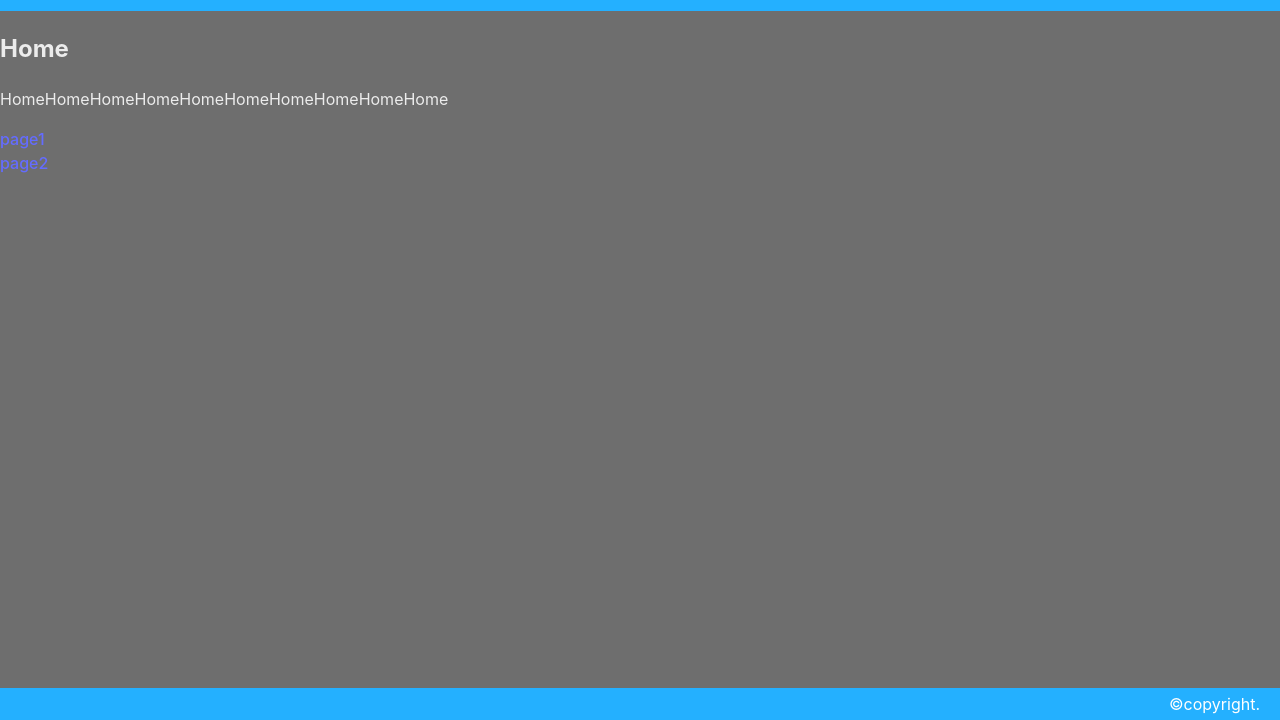
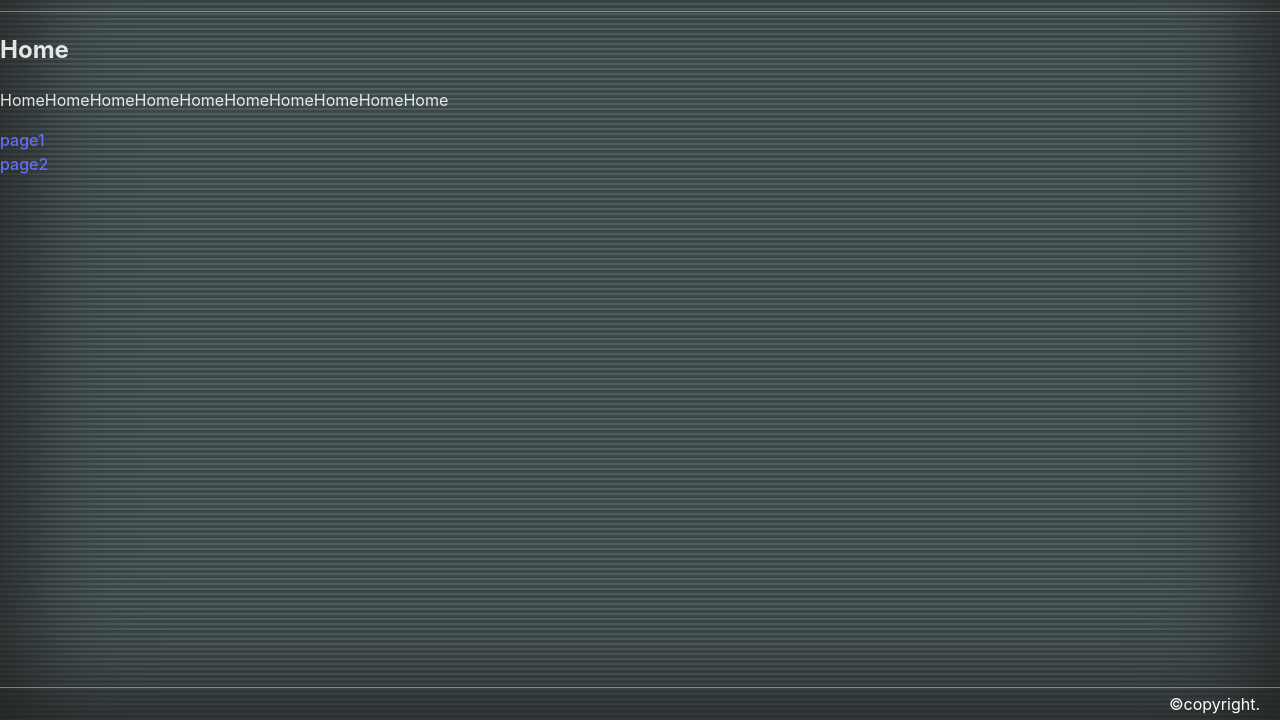
Before and after one commit to scandamus/static_screen, a website built with Vite: page index.html in a window 1280 px wide. Shown: the part 80-800 px from the top of the page. Built offline with nearby package versions, Linux system fonts and the light colour scheme.

Commit message:
:sparkles:[add]走査線+inset shadow

```diff
--- a/css/style.css
+++ b/css/style.css
@@ -35,6 +35,10 @@ body {
   display: flex;
   flex-direction: column;
   justify-content: space-between;
+  background-blend-mode: overlay;
+  background-image:repeating-linear-gradient(0deg, #a8a8a8, #a8a8a8 2px, transparent 2px, transparent 5px);
+  background-color: #3c4748;
+  box-shadow: inset 0 0 100px 20px #222;
 }
 
 /* mainHeader */
@@ -42,7 +46,7 @@ body {
   display: flex;
   align-items: center;
   justify-content: space-between;
-  background-color: rgb(36, 176, 255);
+  border-bottom: 1px solid rgba(255,255,255,0.4);
 }
 
 .mainHeader a {
@@ -85,7 +89,7 @@ body {
   height: 2em;
   line-height: 2em;
   padding: 0 20px;
-  background-color: rgb(36, 176, 255);
+  border-top: 1px solid rgba(255,255,255,0.4);
   color: #fff;
   text-align: right;
 }
```
